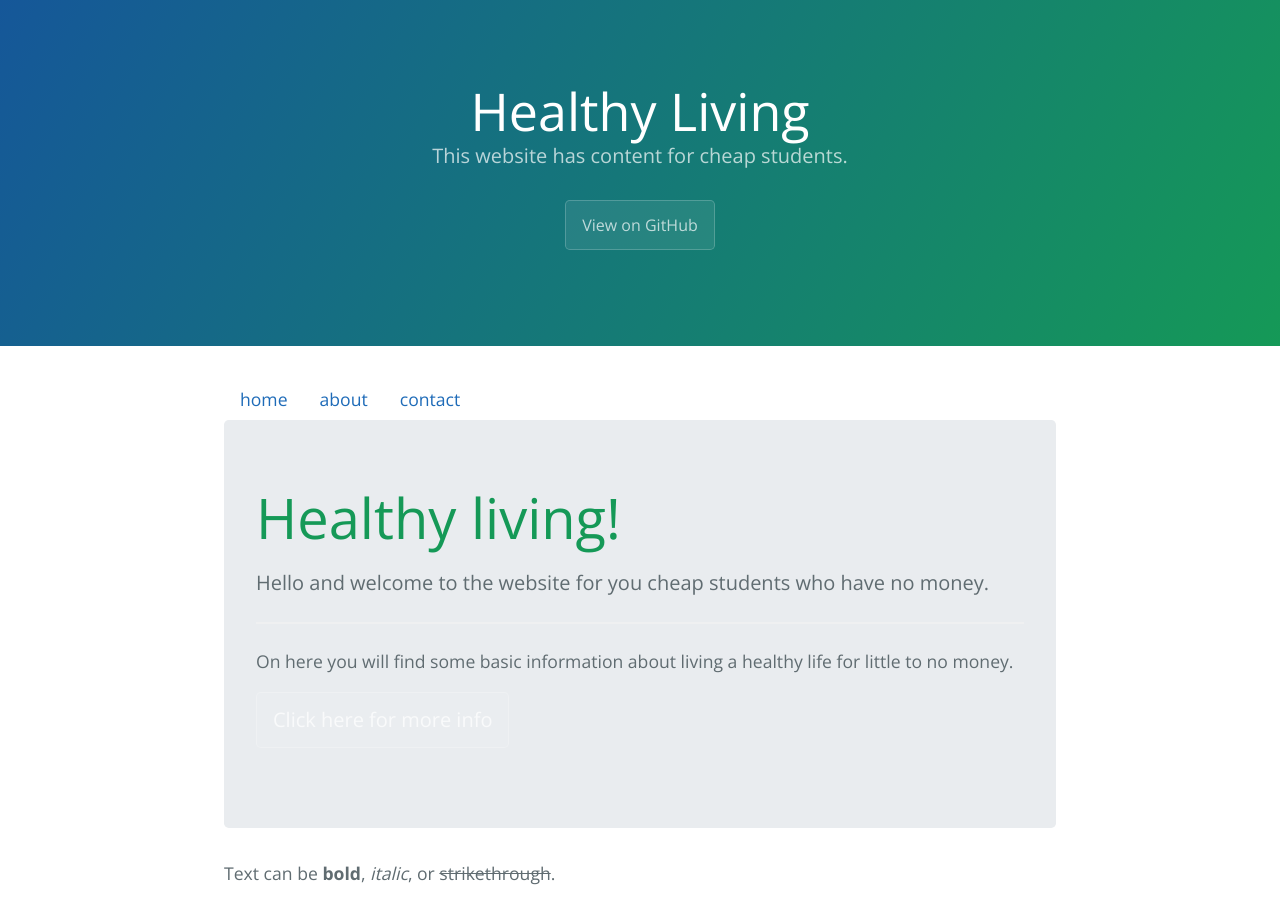
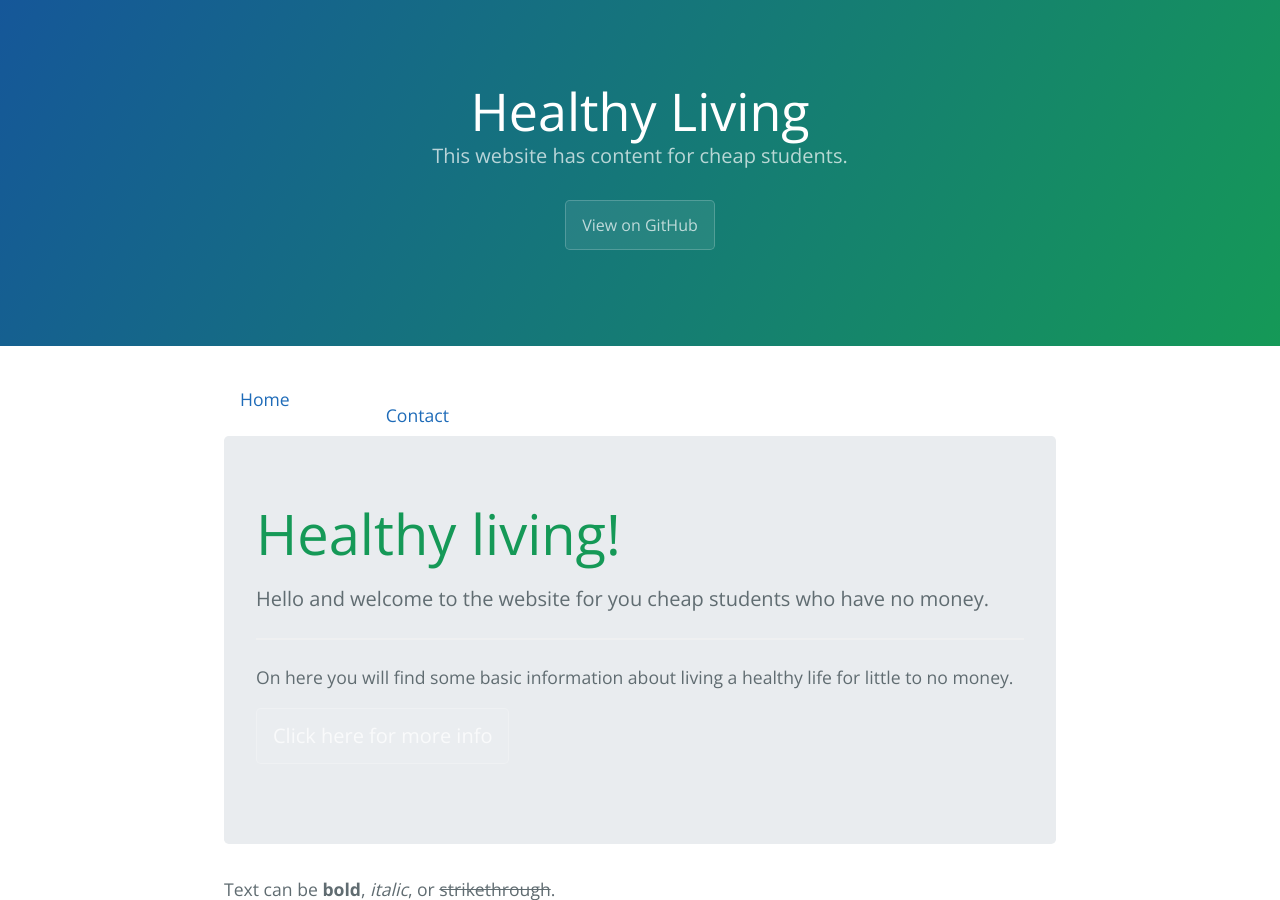
Before and after one commit to Erol99/AF103, a Jekyll site: the page built from index.md, in a window 1280 px wide and 900 px high. Built offline with Jekyll 4.4.1, drawn with Linux system fonts in a browser that asks for light colours.

Commit message:
Update navigation.html

```diff
--- a/_includes/navigation.html
+++ b/_includes/navigation.html
@@ -1,11 +1,11 @@
 <ul class="nav">
   <li class="nav-item">
-    <a class="nav-link" href="index.html">home</a>
+    <a class="nav-link" href="index.html">Home</a>
   </li>
   <li class="nav-item">
-    <a class="nav-link" href="about.html">about</a>
+    <a class="nav-link" href="about.html"About</a>
   </li>
   <li class="nav-item">
-    <a class="nav-link" href="contact.html">contact</a>
+    <a class="nav-link" href="contact.html">Contact</a>
   </li>
 </ul>
```
